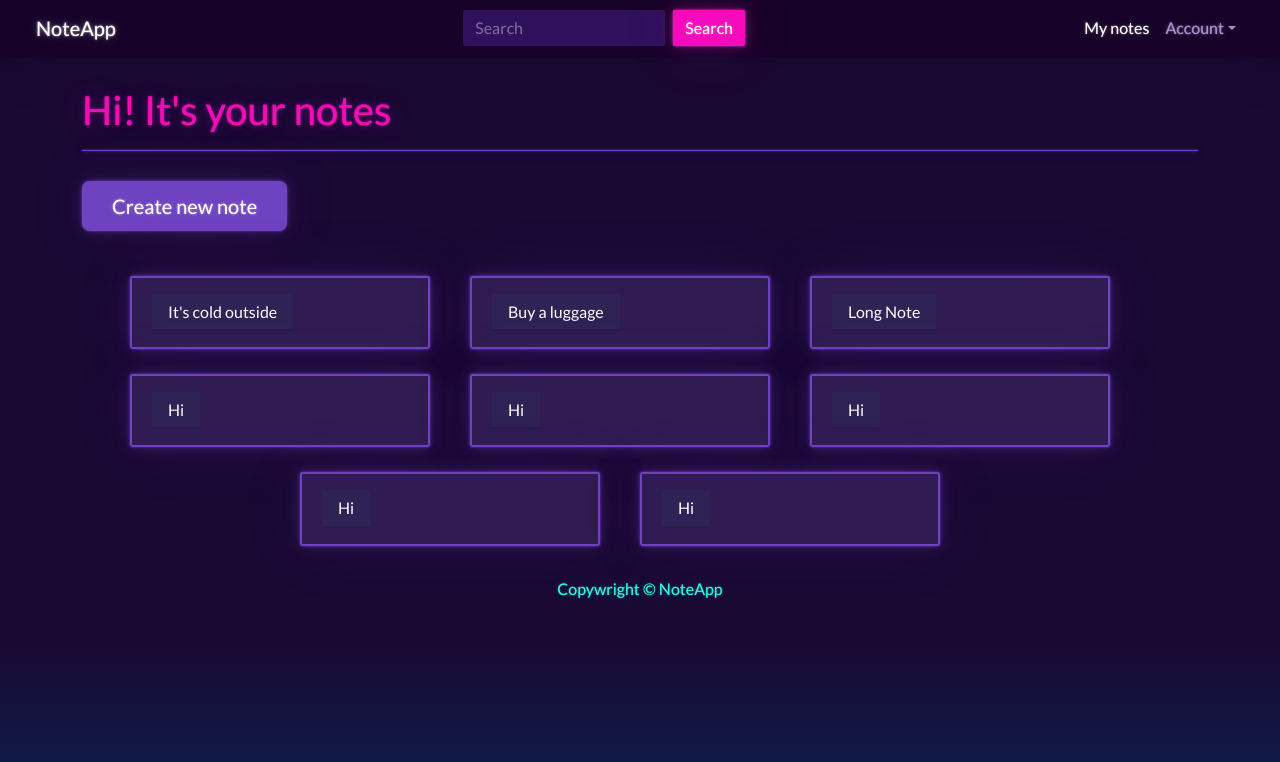
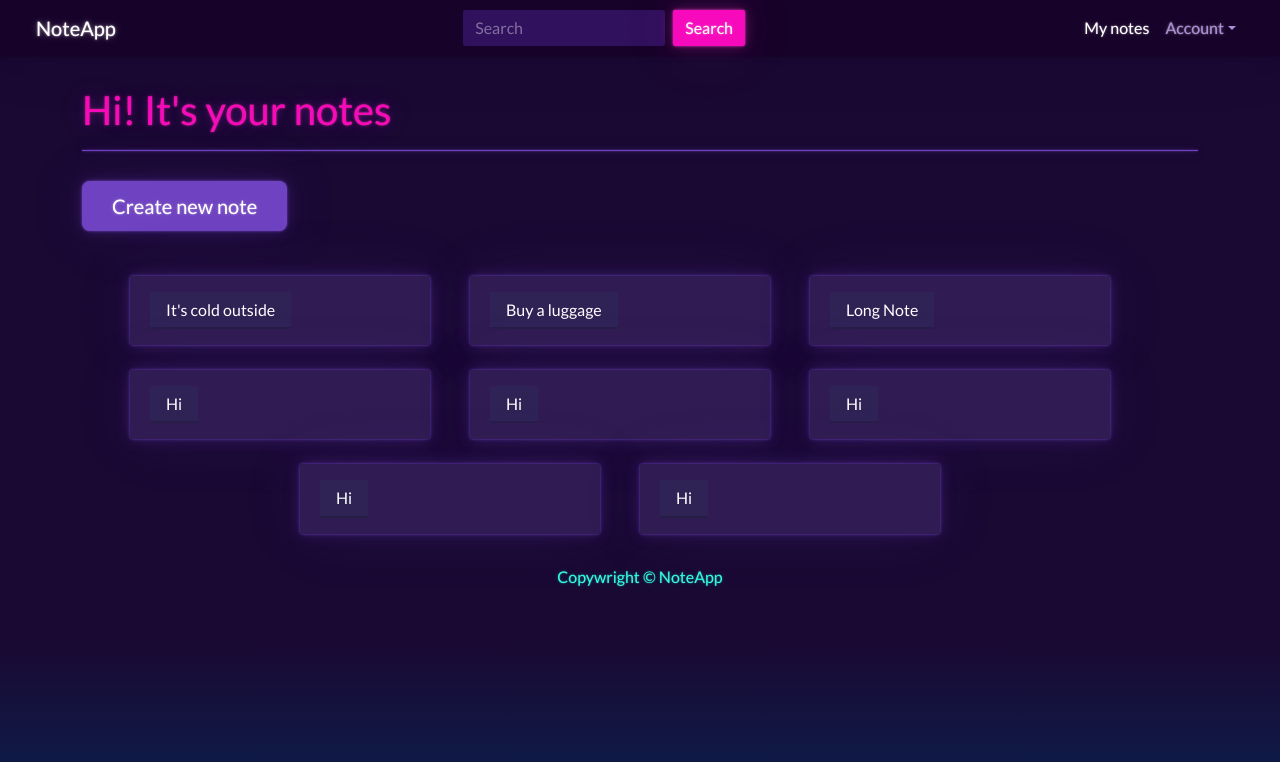
Before and after one commit to linapau/MERN-app, a React (Create React App) app in the folder front/: page /notes in a window 1280 px wide. Shown: the top 762 px of the page. Built offline with nearby package versions, Linux system fonts and the light colour scheme.

Commit message:
removed border notes in user notes page

```diff
--- a/front/src/components/addNoteScr.css
+++ b/front/src/components/addNoteScr.css
@@ -28,6 +28,10 @@
     flex-direction: row;
     flex-wrap: wrap;
     align-content: center;
+}
+
+.card.border-primary{
+    border: 0;
 }
 
 .card{
```
